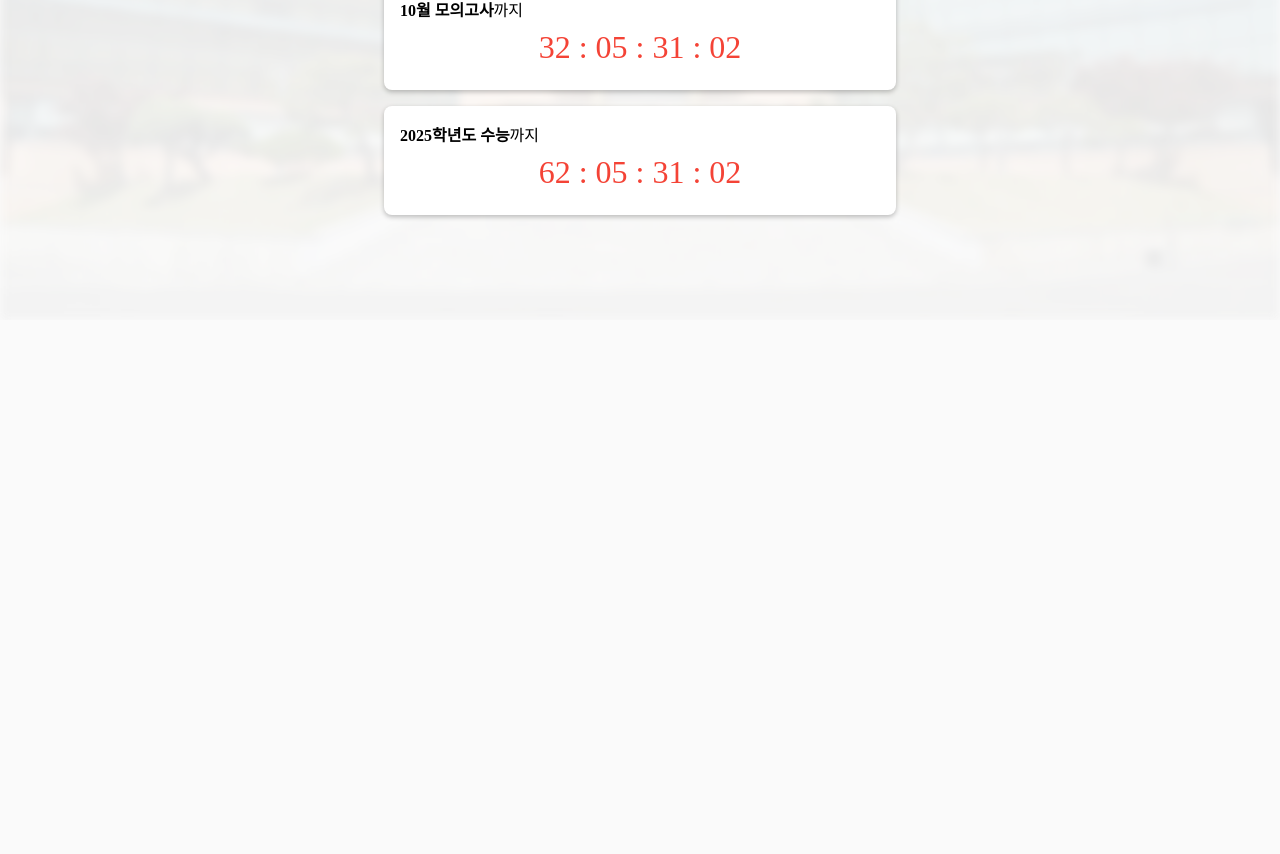
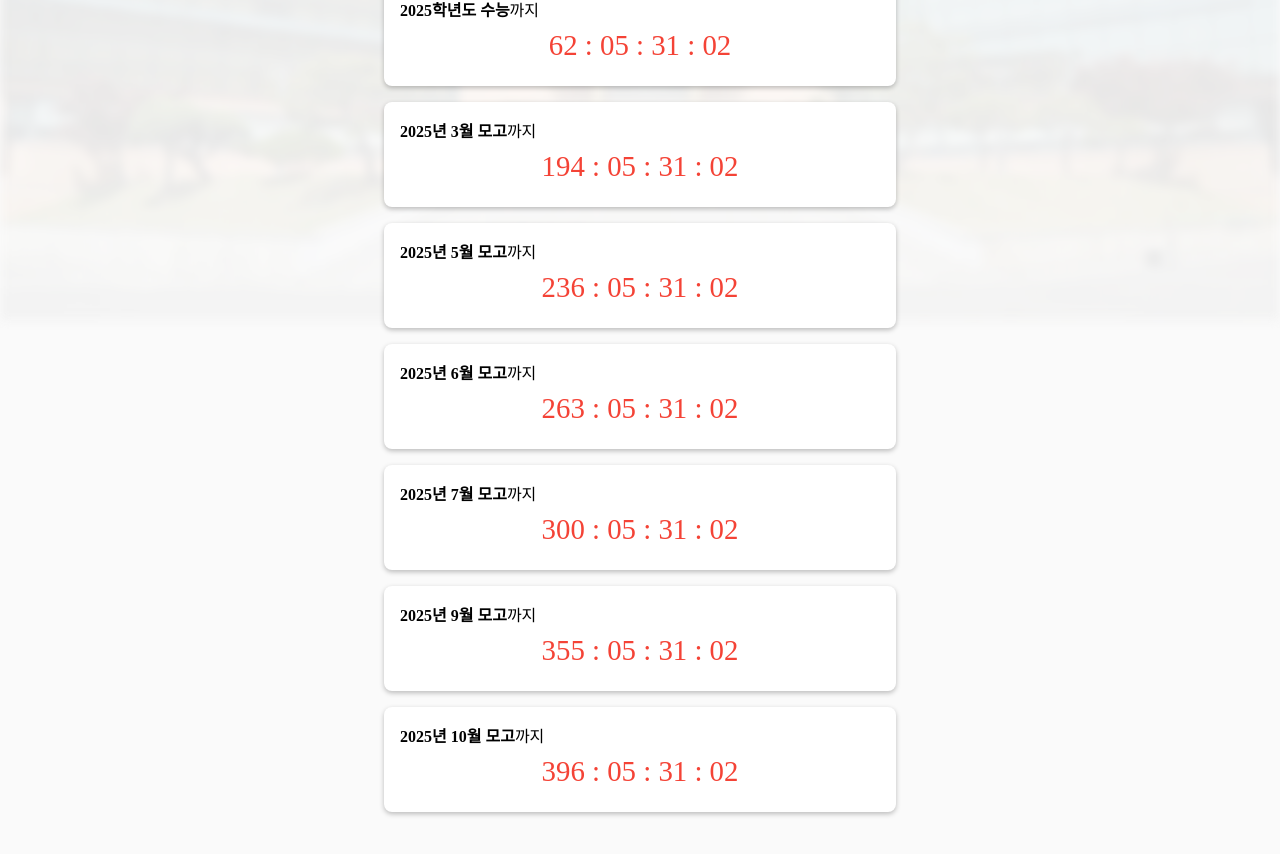
Before and after one commit to LSBeryl/wannagohome, a React (Vite) app: page / in a window 1280 px wide. Shown: the part 480-1334 px from the top of the page. Before the commit the page ends 800 px from the top, so only its background shows below. Built offline with nearby package versions, Linux system fonts and the light colour scheme; a web font is replaced by a local one.

Commit message:
chore: update exams

```diff
--- a/src/data/exams.json
+++ b/src/data/exams.json
@@ -1,4 +1,9 @@
 [
-  { "name": "10월 모의고사", "date": "2024-10-15" },
-  { "name": "2025학년도 수능", "date": "2024-11-14" }
+  { "name": "2025학년도 수능", "date": "2024-11-14" },
+  { "name": "2025년 3월 모고", "date": "2025-03-26" },
+  { "name": "2025년 5월 모고", "date": "2025-05-07" },
+  { "name": "2025년 6월 모고", "date": "2025-06-03" },
+  { "name": "2025년 7월 모고", "date": "2025-07-10" },
+  { "name": "2025년 9월 모고", "date": "2025-09-03" },
+  { "name": "2025년 10월 모고", "date": "2025-10-14" }
 ]
--- a/src/pages/Main.jsx
+++ b/src/pages/Main.jsx
@@ -515,15 +515,15 @@ const Box = styled.div`
       ${(props) =>
         props.small
           ? css`
-              font-size: 1.5rem;
+              font-size: 1.3rem;
               @media (max-width: 575px) {
-                font-size: 1.2rem;
+                font-size: 1rem;
               }
             `
           : css`
-              font-size: 2rem;
+              font-size: 1.8rem;
               @media (max-width: 575px) {
-                font-size: 1.5rem;
+                font-size: 1.3rem;
               }
             `}
     }
```
